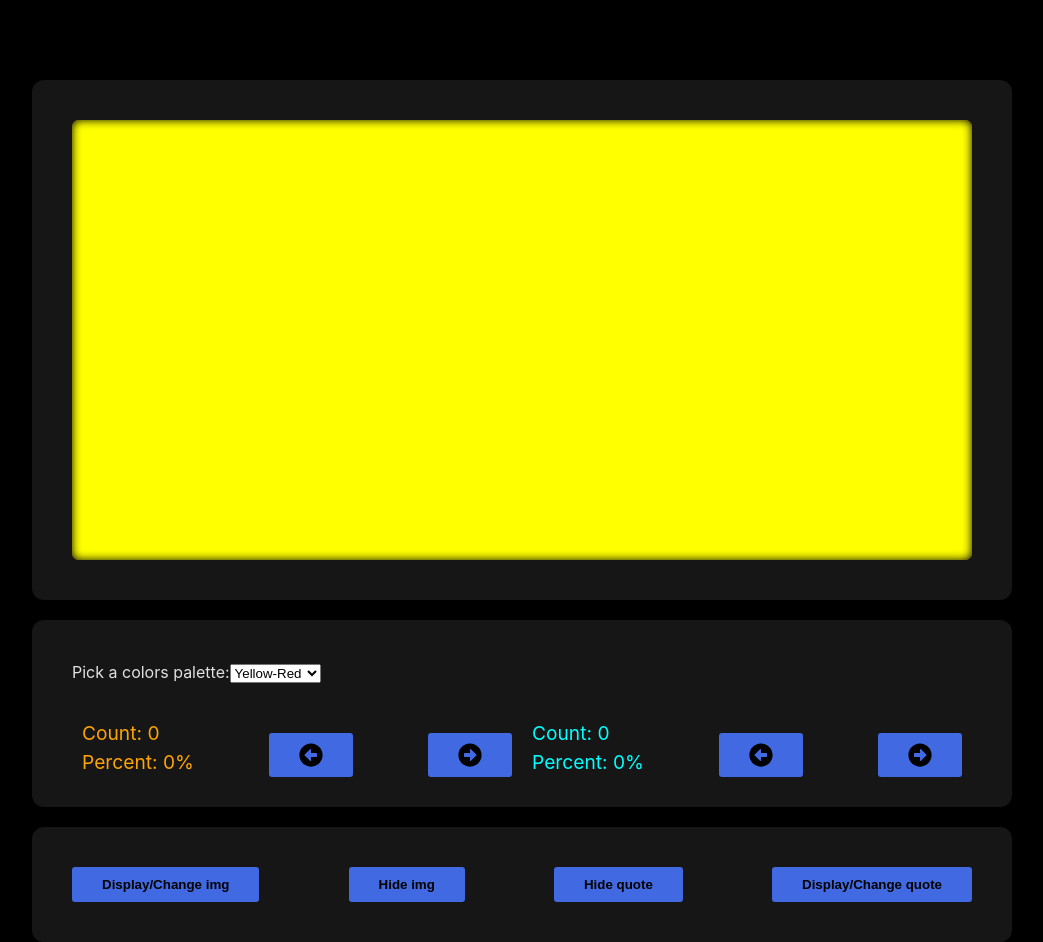
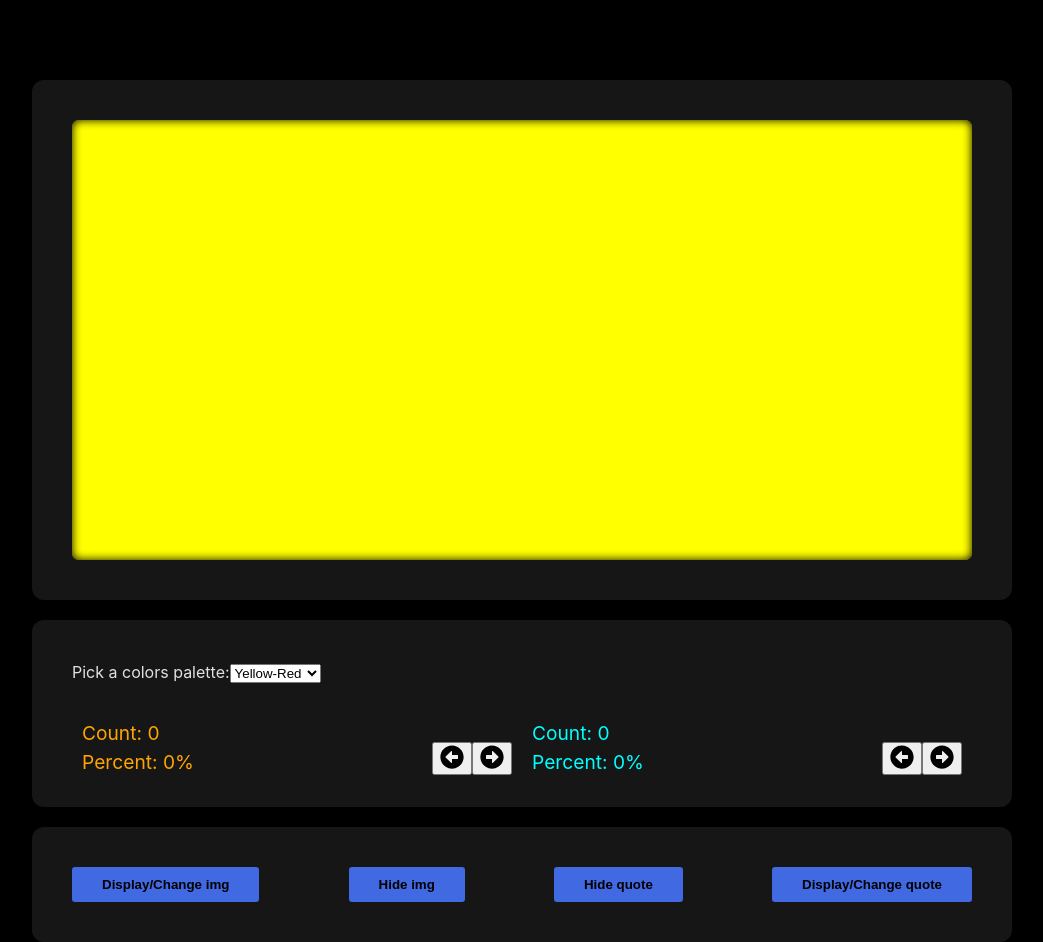
Before and after one commit to TLRKiliann/ui-progressbar-quote, a React (Vite) app in the folder vite-project/: page / in a window 1280 px wide. Shown: the whole page, without its empty margins (118-1161 px from the left). Built offline with nearby package versions, Linux system fonts and the light colour scheme; no server answers.

Commit message:
some changes

```diff
--- a/vite-project/src/components/BtnPanel.tsx
+++ b/vite-project/src/components/BtnPanel.tsx
@@ -1,3 +1,5 @@
+import '../App.css';
+
 type ButtonProps = {
     displayImg: () => void;
     handleHiddenImg: () => void;
--- a/vite-project/src/components/ContainerCounter.tsx
+++ b/vite-project/src/components/ContainerCounter.tsx
@@ -1,5 +1,6 @@
 import { FaArrowAltCircleLeft } from "react-icons/fa";
 import { FaArrowAltCircleRight } from "react-icons/fa";
+import '../App.css';
 
 type CountainerCounterProps = {
     countOne: number;
@@ -20,7 +21,7 @@ export default function ContainerCounter({
     incrementOne,
     decrementOne,
     incrementTwo,
-    decrementTwo }: CountainerCounterProps) {
+    decrementTwo}: CountainerCounterProps) {
     return (
         <div className="container-counter">
 
@@ -34,17 +35,21 @@ export default function ContainerCounter({
                     </p>
                 </div>
 
+                <div className="div-btn">
+
                     <button type="button" onClick={incrementOne}
-                    className="button"
+                        className="btn-circle"
                     >
                         <FaArrowAltCircleLeft size={24} />
                     </button>
 
                     <button type="button" onClick={decrementOne}
-                    className="button"
+                        className="btn-circle"
                     >
                         <FaArrowAltCircleRight size={24} />
                     </button>
+
+                </div>
 
             </div>
 
@@ -58,14 +63,16 @@ export default function ContainerCounter({
                     </p>
                 </div>
 
+                <div className="div-btn">
+
                     <button type="button" onClick={incrementTwo}
-                    className="button"
+                        className="btn-circle"
                     >
                         <FaArrowAltCircleLeft size={24} />
                     </button>
 
                     <button type="button" onClick={decrementTwo}
-                    className="button"
+                        className="btn-circle"
                     >
                         <FaArrowAltCircleRight size={24} />
                     </button>
@@ -73,5 +80,7 @@ export default function ContainerCounter({
                 </div>
 
             </div>
+
+        </div>
     )
 }
--- a/vite-project/src/components/MotionCountainer.tsx
+++ b/vite-project/src/components/MotionCountainer.tsx
@@ -1,4 +1,5 @@
 import { motion } from "framer-motion";
+import '../App.css';
 
 type MotionProps = {
     percent_w1: number;
```
Lines whose indentation alone changed are shown as unchanged.
